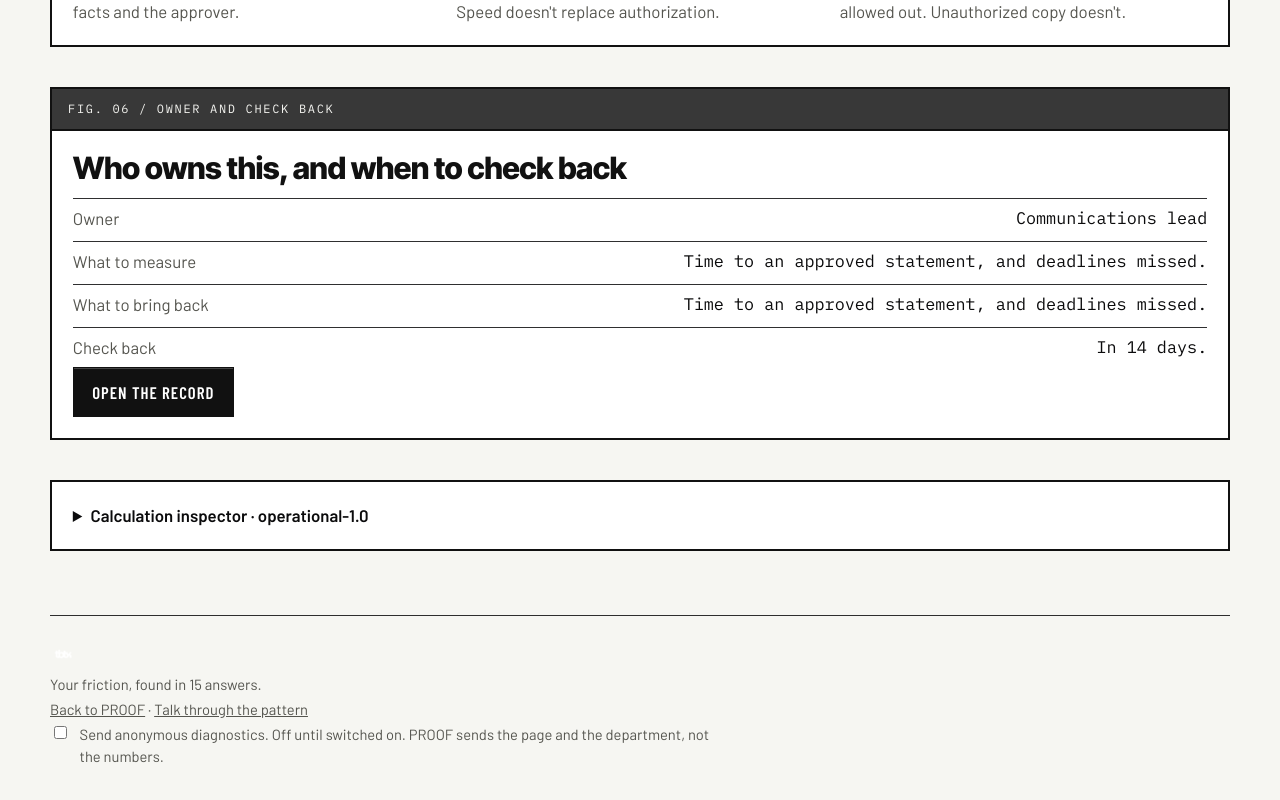
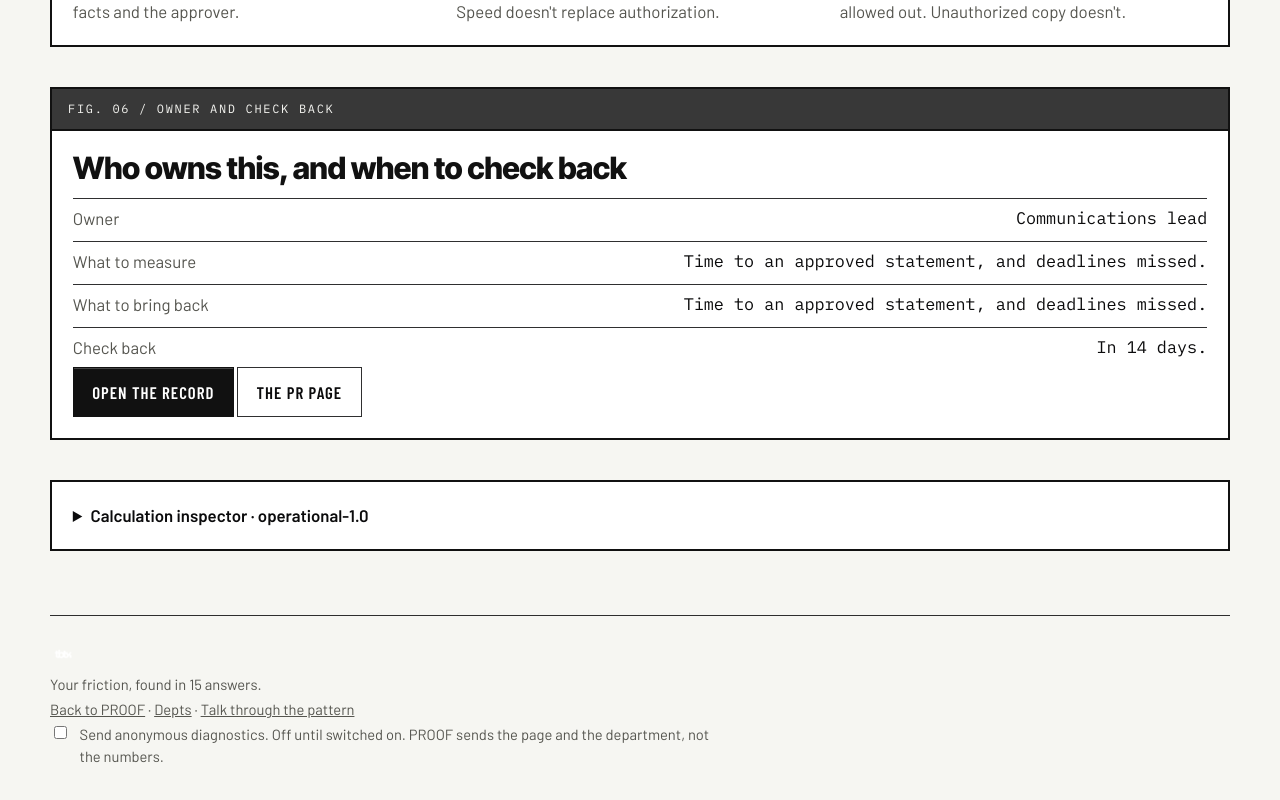
Before and after one commit to erikhinla/flow-visualizer-telemetry, a Next.js app: page /visualizer in a window 1280 px wide. Shown: the part 3622-4422 px from the top of the page. Built offline with nearby package versions, Linux system fonts and the light colour scheme.

Commit message:
t877: link Dept model and PROOF result to /dept pages, Depts footer link (live as proof-release:20261119-t877)

```diff
--- a/src/components/ProofResult.tsx
+++ b/src/components/ProofResult.tsx
@@ -15,6 +15,8 @@ import { NINE, TIP_ANNUAL, TIP_DIMENSION, TIP_FACT_ALL_NINE, TIP_HOURLY, TIP_LEV
 import { KeystonesPrice, checkoutHref, useKeystonesOffer } from './KeystonesPrice';
 
 import { REVIEW_URL } from '../lib/links';
+import { deptPageHref } from '../lib/brand';
+import { getDepartment } from '../lib/departments';
 export { REVIEW_URL };
 const FACT_URL = 'https://transformby10x.ai/fact/';
 
@@ -437,6 +439,7 @@ export function Result({ audienceId, score, code, restart }: { audienceId: Audie
                 <p className="px-rv-free">No charge.</p>
                 <a className="px-rv-or" href="https://transformby10x.ai/back/">Or see BACK</a>
                 <Link className="px-rv-or px-rv-dept" href="/visualizer?from=map">See your answers in one dept <span aria-hidden="true">→</span></Link>
+                <a className="px-rv-or px-rv-dept" href={deptPageHref(getDepartment(session.departmentId).name)}>The {getDepartment(session.departmentId).name} dept page <span aria-hidden="true">→</span></a>
               </aside>
             </div>
           </div>
--- a/src/components/Shell.tsx
+++ b/src/components/Shell.tsx
@@ -54,7 +54,7 @@ export function Shell({ children }: { children: ReactNode }) {
           <img className="colophon-mark" src={`${process.env.NEXT_PUBLIC_PROOF_BASE_PATH ?? ''}/brand/tbtx-white.png`} alt="TransformBy10X" width={449} height={365} />
           {PROOF_TAGLINE}</p>
         <p>
-          <Link href="/">Back to PROOF</Link> · <Link href="/offer">Talk through the pattern</Link>
+          <Link href="/">Back to PROOF</Link> · <a href="/dept/">Depts</a> · <Link href="/offer">Talk through the pattern</Link>
         </p>
         <DiagnosticsToggle />
       </footer>
--- a/src/components/VisualizerExperience.tsx
+++ b/src/components/VisualizerExperience.tsx
@@ -6,7 +6,7 @@ import { useEffect, useRef, useState } from 'react';
 import { Balance } from './Balance';
 import { DepartmentMark } from './DepartmentMark';
 import { FlowTrack } from './FlowTrack';
-import { deptHeader } from '../lib/brand';
+import { deptHeader, deptPageHref } from '../lib/brand';
 import './visualizer-fig.css';
 import { Readout } from './Readout';
 import { SeizureCurve } from './SeizureCurve';
@@ -378,7 +378,10 @@ export function VisualizerExperience() {
         </dl>
         <Link className="button" href="/record">
           Open the record
-        </Link>
+        </Link>{' '}
+        <a className="button ghost" href={deptPageHref(department.name)}>
+          The {department.name} page
+        </a>
       </section>
 
       <details className="inspector">
--- a/src/lib/brand.ts
+++ b/src/lib/brand.ts
@@ -2,3 +2,6 @@
 export const PROOF_TAGLINE = 'Your friction, found in 15 answers.';
 /** Header form for a department, e.g. "Production Dept". Body copy and labels use the plain name. */
 export const deptHeader = (name: string) => `${name} Dept`;
+
+/** Public dept landing page (outside the /proof/screen base path, so use a plain <a>). */
+export const deptPageHref = (name: string) => `/dept/${name.toLowerCase()}/`;
```
